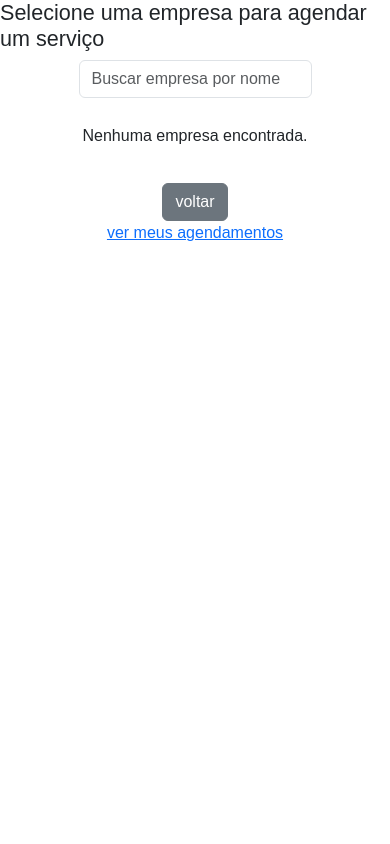
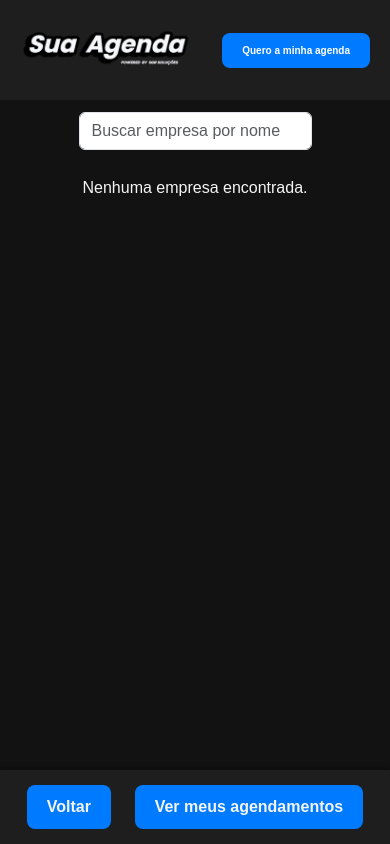
Before and after one commit to rodrigo1488/agenda, a Flask app: page /agendamento in a window 390 px wide. Run offline with Flask 3, Linux system fonts and the light colour scheme; data that the repository does not hold is empty.

Commit message:
atualizaçoes de pag e estilos

```diff
--- a/static/styles/agendamentos.css
+++ b/static/styles/agendamentos.css
@@ -1,34 +1,107 @@
+body {
+    font-family: Arial, sans-serif;
+    background-color: #121212;
+    color: #f5f5f5;
+    margin: 0;
+    padding: 0;
+    padding-bottom: 100px; /* Adiciona espaço para o footer fixo */
+}
 
-body {
+.corpo {
     font-family: Arial, sans-serif;
     margin: 0;
     padding: 0;
     display: flex;
     flex-direction: column;
     align-items: center;
-    background-color: #fff;
+    background-color: #121212;
+    color: #f5f5f5;
+    padding-bottom: 100px; /* Espaço para o footer */
+}
+
+
+header{
+    display: flex;
+    justify-content: space-between;
+    align-items: center;
+    padding: 10px 20px;
+    background-color: #1e1e1e;
+    box-shadow: 0 2px 10px rgba(0, 0, 0, 0.3);
 }
 
 h1 {
     text-align: center;
     margin: 20px 0;
+    color: #f5f5f5; /* Texto claro */
 }
-
-
 
 #modal-agendamento {
     border: solid 1px grey;
-
     position: fixed;
     top: 50%;
     left: 50%;
     transform: translate(-50%, -50%);
-    background-color: #fff;
+    background-color: #1e1e1e;
     padding: 20px;
     border-radius: 5px;
     box-shadow: 0 2px 10px rgba(0, 0, 0, 0.6);
     width: 90%;
     max-width: 400px;
+    color: #f5f5f5;
+    z-index: 2000; /* Sobrepondo o header */
+}
+
+/* Estilo do Footer */
+.footer {
+    display: flex;
+    justify-content: space-around;
+    align-items: center;
+    padding: 15px;
+    background-color: #1e1e1e;
+    color: #f5f5f5;
+    box-shadow: 0 -2px 5px rgba(0, 0, 0, 0.3);
+    position: fixed;
+    bottom: 0;
+    left: 0;
+    width: 100%;
+    z-index: 1000;
+}
+
+.footer-btn {
+    color: #f5f5f5;
+    text-decoration: none;
+    font-weight: bold;
+    padding: 10px 20px;
+    background-color: #007bff;
+    border-radius: 8px;
+    transition: background-color 0.3s;
+}
+
+.footer-btn:hover {
+    background-color: #0056b3;
+}
+.footer-btn:hover {
+    background-color: #0056b3;
+}
+.header img {
+    height: 80px;
+    width: auto;
+    border-radius: 8px;
+}
+
+.header .header-link {
+    padding: 10px 20px;
+    background-color: #007bff;
+    color: #fff;
+    text-decoration: none;
+    font-weight: bold;
+    border-radius: 8px;
+    transition: background-color 0.3s, transform 0.3s;
+}
+
+.header .header-link:hover {
+    background-color: #0056b3;
+    transform: scale(1.05);
 }
 
 form {
@@ -40,8 +113,10 @@ form {
 input, select, textarea, button {
     padding: 10px;
     font-size: 12px;
-    border: 1px solid #ccc;
+    border: 1px solid #333; /* Ajustando borda para fundo escuro */
     border-radius: 5px;
+    background-color: #2c2c2c; /* Fundo dos inputs escuro */
+    color: #f5f5f5; /* Texto claro */
 }
 
 button {
@@ -55,7 +130,6 @@ button:hover {
     background-color: #0056b3;
 }
 
-
 #empresas-lista {
     display: grid;
     align-items: center;
@@ -64,8 +138,6 @@ button:hover {
     flex-wrap: wrap;
     gap: 10px;
     margin-top: 10px;
-
-
 }
 
 @keyframes spin {
@@ -76,27 +148,30 @@ button:hover {
         transform: rotate(360deg);
     }
 }
-
+.mb-3 {margin-top: 3%;
+}
 
 .card {
-    border: 1px solid #ccc;
+    border: 1px solid #333; /* Ajustando borda para combinar com fundo escuro */
     border-radius: 8px;
     width: 350px;
     height: 155px;
-    box-shadow: 0 4px 6px rgba(0, 0, 0, 0.1);
+    box-shadow: 0 4px 6px rgba(0, 0, 0, 0.4);
     overflow: hidden;
-    background-color: #fff;
+    background-color: #292929; /* Fundo escuro */
+    color: #f5f5f5; /* Texto claro */
 }
 
 .card-body {
     display: grid;
     grid-template-columns: 1fr 1fr;
+
 }
 
 .card-title {
     font-size: 18px;
     font-weight: bold;
-    color: #333;
+    color: #f5f5f5; /* Texto claro */
     margin-bottom: 8px;
 }
 
@@ -113,22 +188,18 @@ button:hover {
     background-color: #0056b3;
 }
 
-
-
-
-.tiulo{
+.tiulo {
     text-align: center;
     display: flex;
     align-items: center;
     justify-content: center;
 }
 
-.logo{
+.logo {
     border-radius: 8px;
     width: 100px;
     height: 100px;
 }
-
 
 .fechar-modal-btn {
     position: absolute;
@@ -137,13 +208,14 @@ button:hover {
     background: transparent;
     border: none;
     font-size: 30px;
-    color: #000;
+    color: #f5f5f5; /* Texto claro */
     cursor: pointer;
 }
 
 .fechar-modal-btn i {
     pointer-events: none;
 }
+
 #horarios-disponiveis {
     display: grid;
     grid-template-columns: repeat(3, 1fr);
@@ -153,6 +225,9 @@ button:hover {
 }
 
 @media screen and (max-width: 768px) {
+    .header-link {
+        font-size: 10px;
+    }
     #empresas-lista {
         align-items: center;
         justify-content: center;
@@ -161,7 +236,5 @@ button:hover {
         gap: 10px;
         margin-top: 10px;
         flex-direction: column;
-
     }
-
 }
--- a/templates/agendamento_cli.html
+++ b/templates/agendamento_cli.html
@@ -9,15 +9,16 @@
     <link href="https://cdn.jsdelivr.net/npm/bootstrap-icons/font/bootstrap-icons.css" rel="stylesheet">
     <script src="https://cdn.jsdelivr.net/npm/axios/dist/axios.min.js"></script>
     <link rel="stylesheet" href="/static/styles/agendamentos.css">
+
 </head>
-
+<header class="header">
+    <img src="/static/img/agendamento.png" alt="sua agenda" class="logo-header">
+    <a href="#" class="header-link">Quero a minha agenda</a>
+</header>
 <body>
 
+<div class="corpo">
 
-
-    <div class="titulo">
-        <h4>Selecione uma empresa para agendar um serviço</h4>
-    </div>
 
     <!-- Campo de busca -->
     <div class="mb-3">
@@ -55,14 +56,13 @@
         <p style="color: #fff; margin-top: 10px;">  Agendando...</p>
     </div>
 
-
-    <a href="/login" class="btn btn-secondary" style="margin-top: 5%;">voltar</a>
-    <a href="/agenda_cliente">ver meus agendamentos</a>
-
-    <script src="/static/scripts/agendamento.js">
+    <script src="/static/scripts/agendamento.js">  </script>
+</body>
+</div>
+<footer class="footer">
+    <a href="/login" class="footer-btn">Voltar</a>
+    <a href="/agenda_cliente" class="footer-btn">Ver meus agendamentos</a>
+</footer>
 
 
-    </script>
-</body>
-
 </html>
```
Also changed, not shown: static/styles/agenda_cliente.css (+104 -1 lines), templates/agenda_cliente.html (+10 -2 lines), static/img/agendamento.png (added), static/img/logo login.png. Lines whose indentation alone changed are shown as unchanged.
